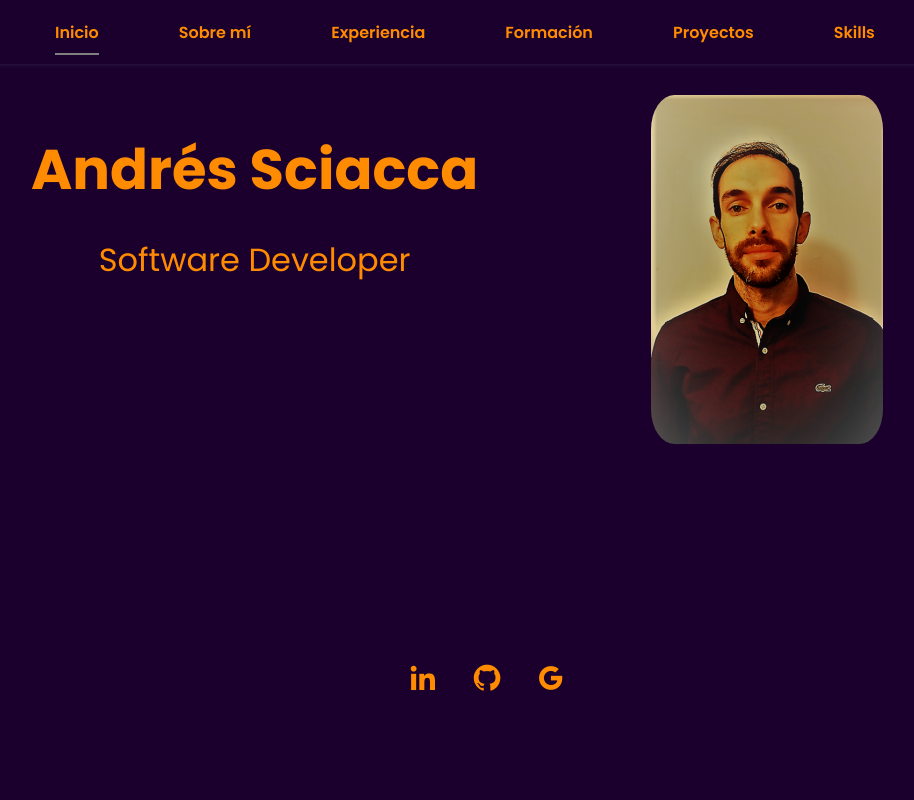
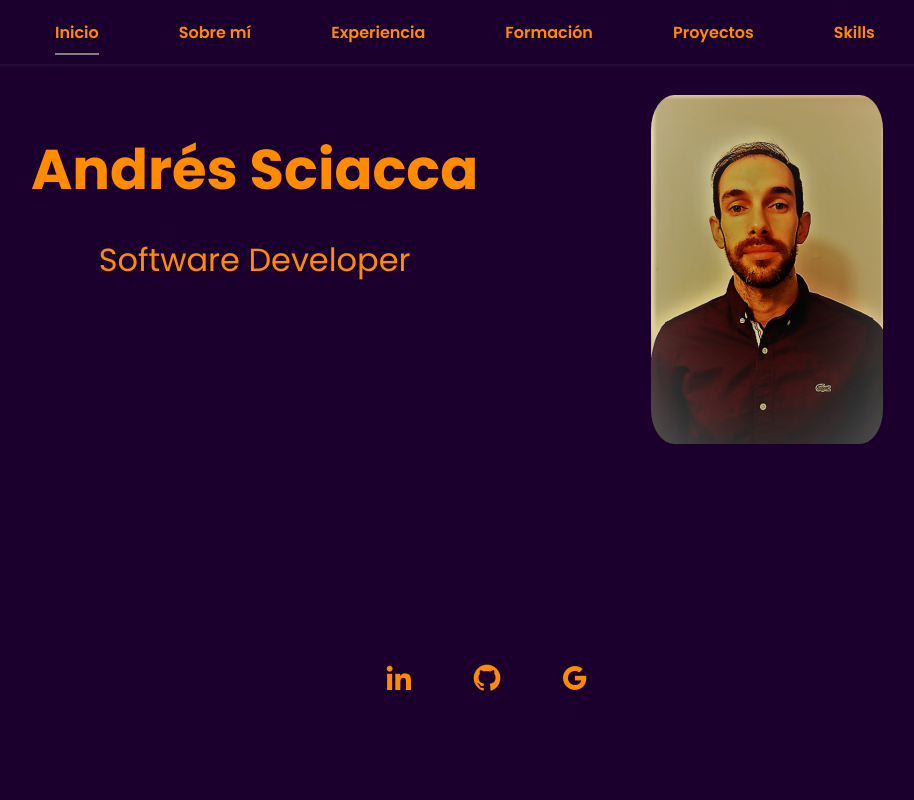
Before and after one commit to and10git/website-and, a website: page assets/index.html in a window 1280 px wide. Shown: the top 800 px of the page, without its empty margins (137-1051 px from the left). Drawn offline with nearby package versions, Linux system fonts and the light colour scheme.

Commit message:
make it better

```diff
--- a/assets/index.html
+++ b/assets/index.html
@@ -50,7 +50,7 @@
             </div>
             <div class="home__social">
                 <a href="https://www.linkedin.com/in/andres-sciacca/" class="home__social-icon"><i class='bx bxl-linkedin' title="Linkedin"></i></a>
-                <a href="https://github.com/and10git" class="home__social-icon"><i class='bx bxl-github' title="GitHub"></i></a>
+                <a href="https://github.com/and10git" class="home__social-icon"><i class='bx bxl-github' title="GitHub" style="margin-left: 1.5rem; margin-right: 1.5rem;"></i></a>
                 <a href="mailto:andresfs.110@gmail.com" class="home__social-icon"><i class='bx bxl-google'title="Email"></i></a>
             </div>
         </section>
```
